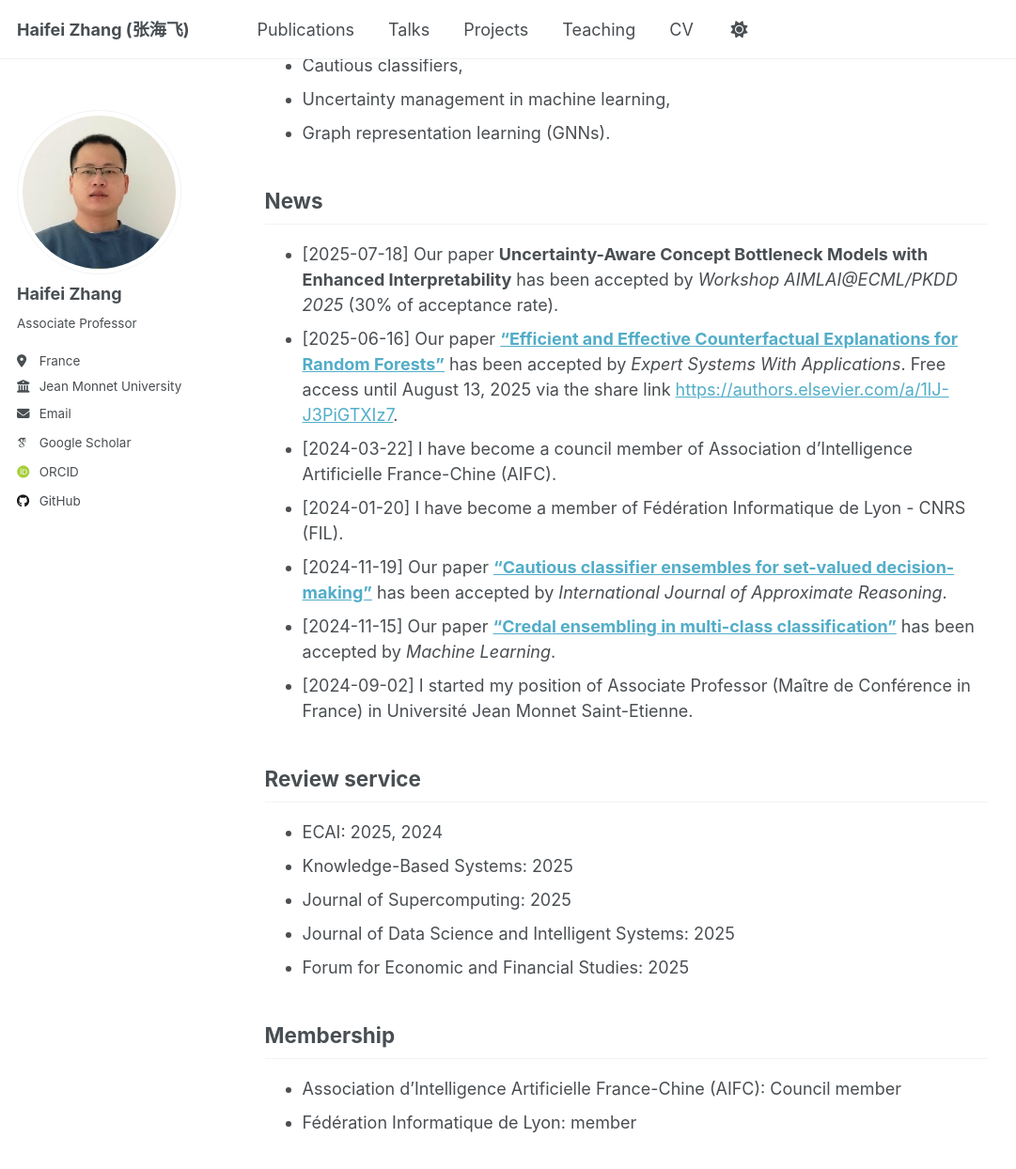
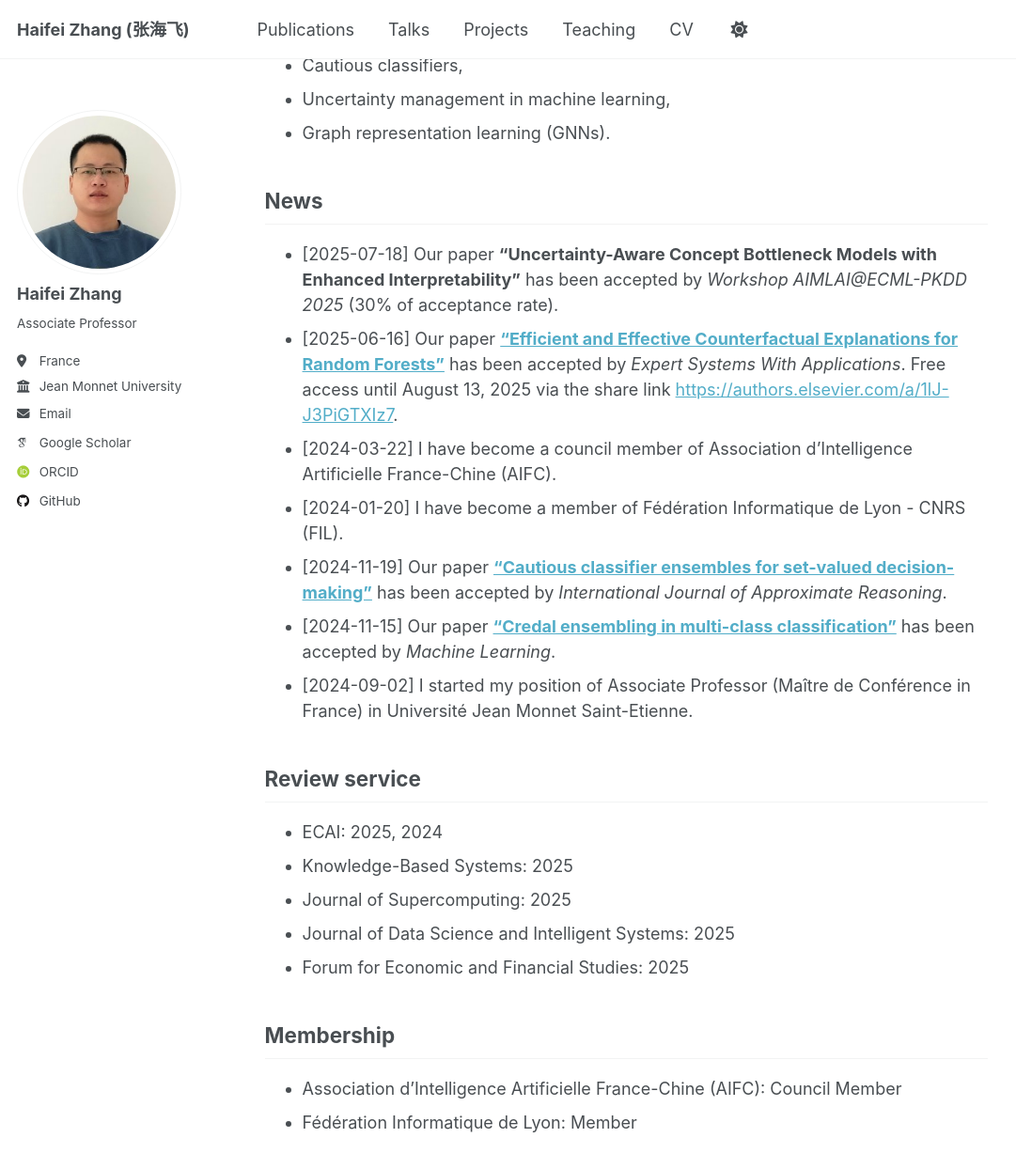
Before and after one commit to Haifei-ZHANG/Haifei-ZHANG.github.io, a Jekyll site: the page built from _pages/about.md, in a window 1280 px wide and 1400 px high, scrolled down 412 px. Shown: the top 1244 px of the window at 94% size, without its empty margins (0-1081 px from the left). Built offline with Jekyll 4.4.1, drawn with Linux system fonts in a browser that asks for light colours; some web fonts are replaced.

Commit message:
update news2

```diff
--- a/_pages/about.md
+++ b/_pages/about.md
@@ -17,7 +17,7 @@ My research interests are
 - Graph representation learning (GNNs).
 
 ## News
-- [2025-07-18] Our paper **Uncertainty-Aware Concept Bottleneck Models with Enhanced Interpretability** has been accepted by *Workshop AIMLAI@ECML/PKDD 2025* (30% of acceptance rate).
+- [2025-07-18] Our paper **"Uncertainty-Aware Concept Bottleneck Models with Enhanced Interpretability"** has been accepted by *Workshop AIMLAI@ECML-PKDD 2025* (30% of acceptance rate).
 - [2025-06-16] Our paper <a href="https://doi.org/10.1016/j.eswa.2025.128661" target="_blank" rel="noopener noreferrer">**"Efficient and Effective Counterfactual Explanations for Random Forests"**</a> has been accepted by *Expert Systems With Applications*. Free access until August 13, 2025 via the share link <a href="https://authors.elsevier.com/a/1lJ-J3PiGTXIz7" target="_blank" rel="noopener noreferrer">https://authors.elsevier.com/a/1lJ-J3PiGTXIz7</a>.
 - [2024-03-22] I have become a council member of Association d'Intelligence Artificielle France-Chine (AIFC).
 - [2024-01-20] I have become a member of Fédération Informatique de Lyon - CNRS (FIL).
@@ -35,6 +35,7 @@ My research interests are
 - Forum for Economic and Financial Studies: 2025
 
 
+
 ## Membership
-- Association d'Intelligence Artificielle France-Chine (AIFC): Council member
-- Fédération Informatique de Lyon: member
+- Association d'Intelligence Artificielle France-Chine (AIFC): Council Member
+- Fédération Informatique de Lyon: Member
```
